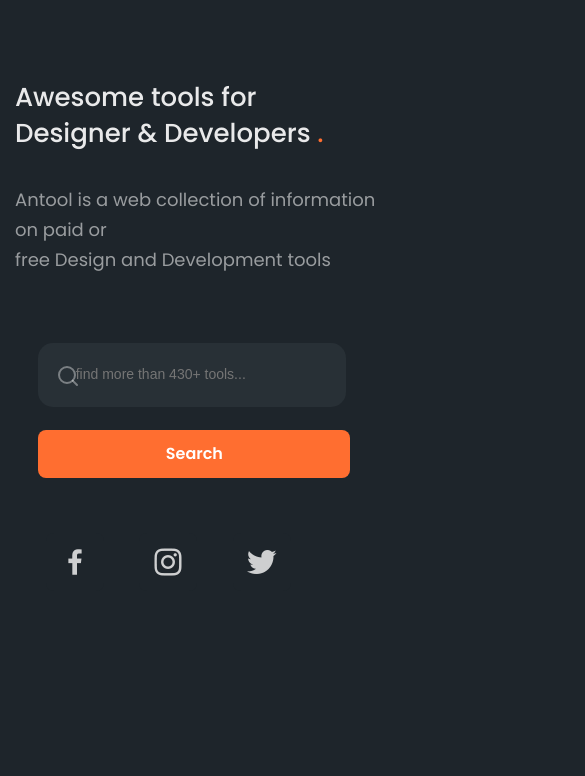
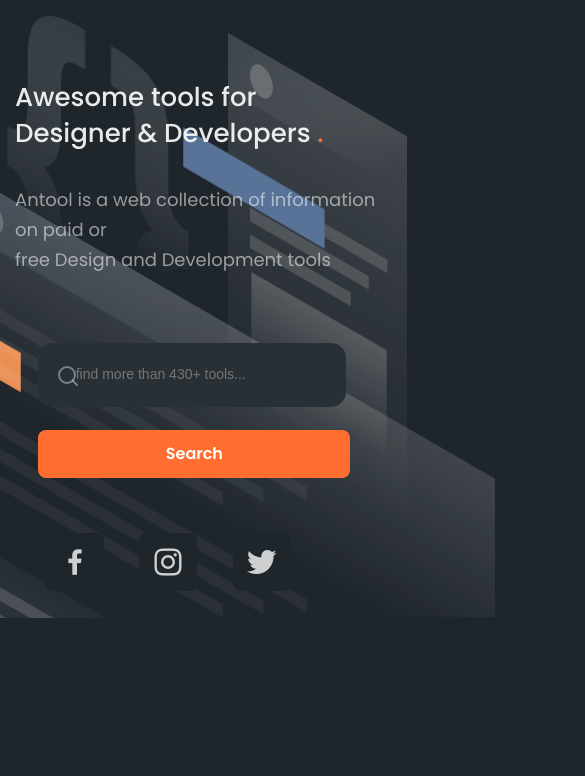
Before and after one commit to stanisla1991/landing_2, a plain HTML site: page index.html in a window 390 px wide. Shown: the part 68-844 px from the top of the page, 585 px wide, since content can reach past the window. Drawn offline with nearby package versions, Linux system fonts and the light colour scheme; a script that the page names is missing.

Commit message:
новое обновление 3

```diff
--- a/css/style.css
+++ b/css/style.css
@@ -1664,8 +1664,7 @@
 
 
 div#scene {
-    margin-left: -224px;
-    width: 0%;
+    margin-left: 224px;
     margin-top: 45px;
 }
 
```
